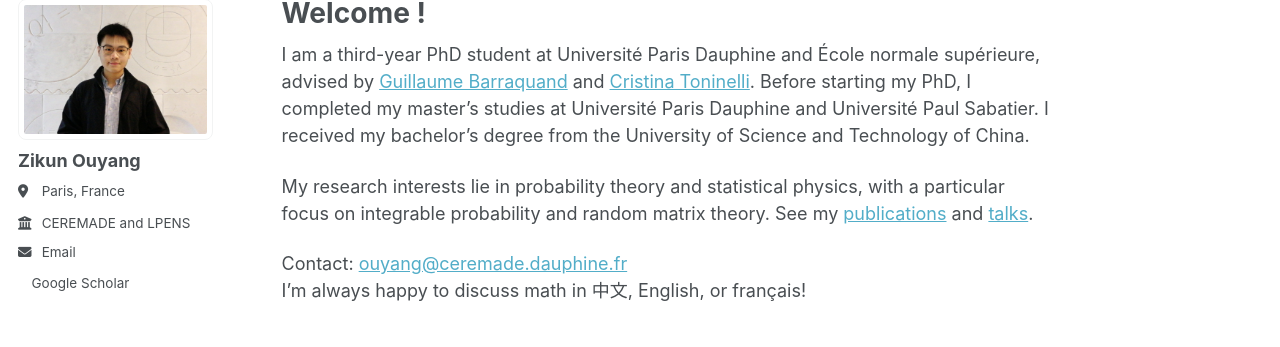
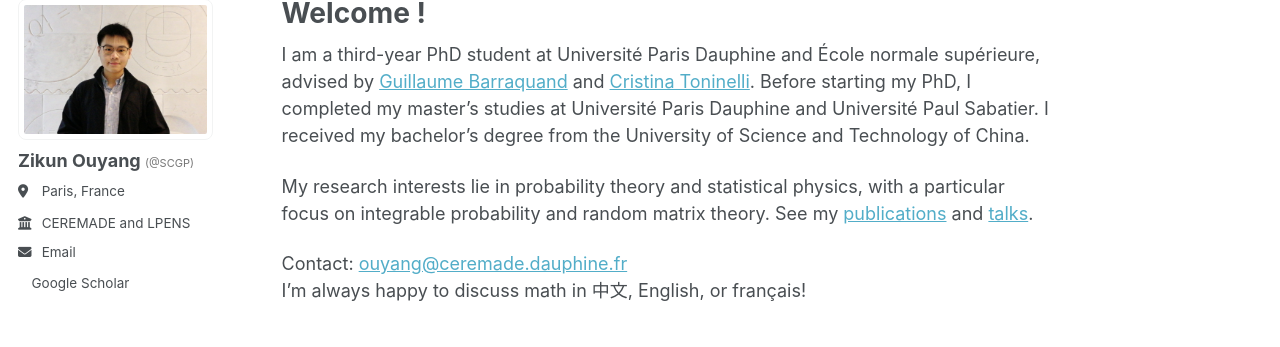
Before and after one commit to ZikunOuyang/zikunouyang.github.io, a Jekyll site: the page built from _pages/about.md, in a window 1280 px wide. Shown: the part 102-449 px from the top of the page. Built offline with Jekyll 4.4.1, drawn with Linux system fonts in a browser that asks for light colours; a style sheet for code colours, icons or effects is not loaded.

Commit message:
Update author-profile.html

```diff
--- a/_includes/author-profile.html
+++ b/_includes/author-profile.html
@@ -15,7 +15,7 @@
   </div>
 
   <div class="author__content">
-    <h3 class="author__name">{{ author.name }}</h3>
+    <h3 class="author__name">{{ author.name }} <a href="https://scgp.stonybrook.edu/" style="font-size: 11px; font-weight: normal; color: #777; text-decoration: none;"> (@SCGP)</a></h3>
     {% if author.pronouns %}<p class="author__pronouns">{{ author.pronouns }}</p>{% endif %}
     {% if author.bio %}<p class="author__bio">{{ author.bio }}</p>{% endif %}
   </div>
```
